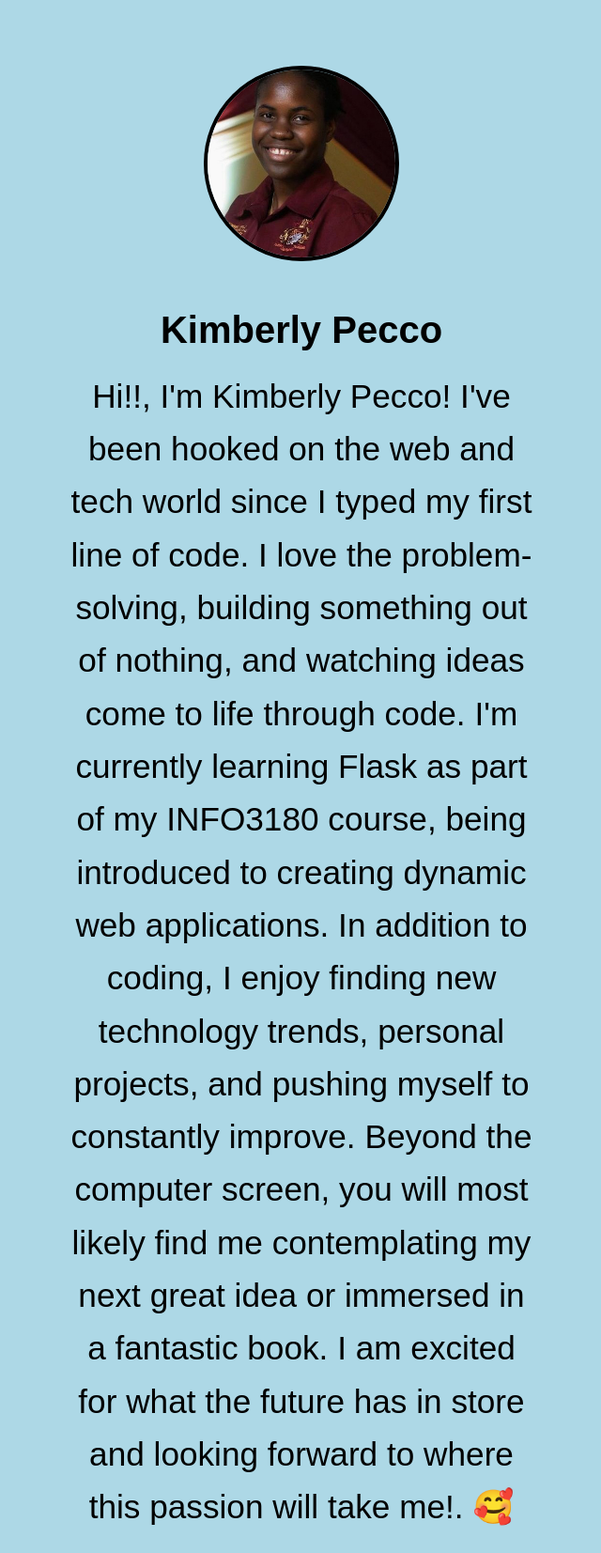
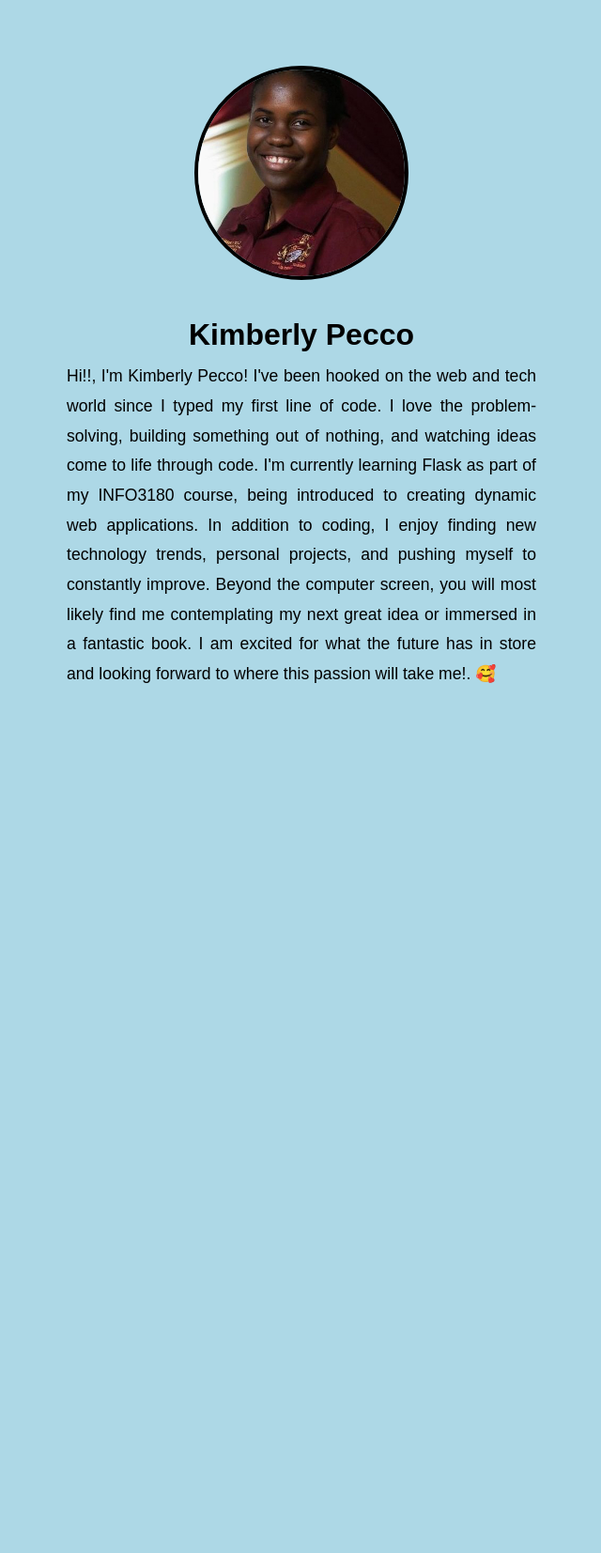
Before and after one commit to kimpecs/info3180-lab1, a Flask app: page /about in a window 1280 px wide. Shown: the whole page at 94% size, without its empty margins (319-959 px from the left). After the commit the page ends 727 px from the top, so only its background shows below. Run offline with Flask 3, Linux system fonts and the light colour scheme.

Commit message:
editig the css

```diff
--- a/static/css/app.css
+++ b/static/css/app.css
@@ -1,37 +1,47 @@
 body {
   background-color: lightblue;
   color: black;
-  font-family: Arial, sans-serif;
+  font-family: "Arial", sans-serif;
   margin: 0;
   padding: 0;
   display: flex;
   justify-content: center;
-  text-align: center;
 }
 
 .container {
   max-width: 600px;
   padding: 20px;
-  margin-top: 50px; /* Push content down slightly */
+  margin-top: 50px;
+  text-align: center;
 }
 
+
 .profile-image {
-  width: 200px; /* Larger image */
-  height: 200px;
+  width: 220px;
+  height: 220px;
   border-radius: 50%;
   object-fit: cover;
   border: 4px solid black;
-  margin-bottom: 20px;
+  margin-bottom: 15px;
 }
 
+
 h1 {
-  font-size: 2.5em;
-  margin-bottom: 20px;
+  font-size: 2em;
+  font-weight: bold;
+  margin-bottom: 10px;
 }
 
+
 p {
-  font-size: 2.2em;
-  line-height: 1.6;
+  font-size: 1.1em;
+  line-height: 1.8;
   margin: 0 auto;
   max-width: 500px;
+  text-align: justify;
 }
+
+
+p:not(:last-child) {
+  margin-bottom: 15px;
+}
```
